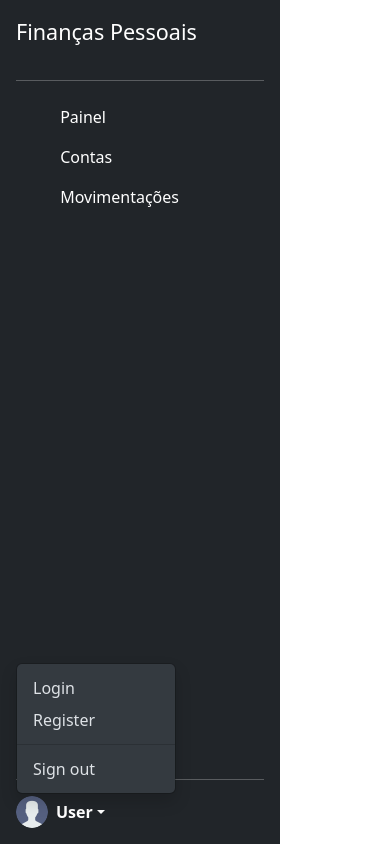
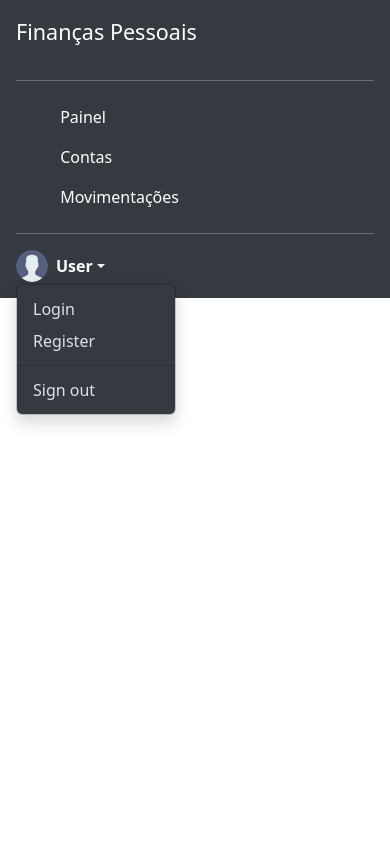
Before and after one commit to wvreis/PersonalFinance-Angular, an Angular app: page / in a window 390 px wide. Both pictures are taken after a click on the link "User". Built offline with nearby package versions, Linux system fonts and the light colour scheme.

Commit message:
Turns menu responsive.

```diff
--- a/src/app/app.component.css
+++ b/src/app/app.component.css
@@ -1,10 +1,10 @@
-nav {
-    height: 100%;
-    position: fixed;
-    z-index: 1;
-}
-
 main {
     padding-top: 10px;
     margin-left: 280px;
 }
+
+@media (max-width: 768px) {
+  main{
+    margin-left: 0;
+  }
+}
--- a/src/app/app.component.html
+++ b/src/app/app.component.html
@@ -1,42 +1,4 @@
-<nav class="d-flex flex-column p-3 text-white bg-dark" style="width: 280px;">
-  <a href="/" class="d-flex align-items-center mb-3 mb-md-0 me-md-auto text-white text-decoration-none">
-    <span class="fs-4">Finanças Pessoais</span>
-  </a>
-  <hr>
-  <ul class="nav nav-pills flex-column mb-auto">
-    <li class="nav-item">
-      <a class="nav-link text-white" routerLink="panel" routerLinkActive="active" >
-        <svg class="bi me-2" width="16" height="16"><use xlink:href="#"/></svg>
-        Painel
-      </a>
-    </li>
-    <li>
-      <a class="nav-link text-white" routerLink="accounts" routerLinkActive="active">
-        <svg class="bi me-2" width="16" height="16"><use xlink:href="#"/></svg>
-        Contas
-      </a>
-    </li>
-    <li>
-      <a class="nav-link text-white" routerLink="transactions" routerLinkActive="active">
-        <svg class="bi me-2" width="16" height="16"><use xlink:href="#"/></svg>
-        Movimentações
-      </a>
-    </li>
-  </ul>
-  <hr>
-  <div class="dropdown">
-    <a href="#" class="d-flex align-items-center text-white text-decoration-none dropdown-toggle" id="dropdownUser1" data-bs-toggle="dropdown" aria-expanded="false">
-      <img src="../assets/user.png" alt="" width="32" height="32" class="rounded-circle me-2">
-      <strong>User</strong>
-    </a>
-    <ul class="dropdown-menu dropdown-menu-dark text-small shadow" aria-labelledby="dropdownUser1">
-      <li><a class="dropdown-item" href="#">Login</a></li>
-      <li><a class="dropdown-item" href="#">Register</a></li>
-      <li><hr class="dropdown-divider"></li>
-      <li><a class="dropdown-item" href="#">Sign out</a></li>
-    </ul>
-  </div>
-</nav>
+<nav-menu></nav-menu>
 
 <main>
   <router-outlet></router-outlet>
--- a/src/app/app.module.ts
+++ b/src/app/app.module.ts
@@ -12,6 +12,7 @@ import { TransactionsComponent } from './features/transactions/transactions.comp
 import { AccountFormComponent } from './features/accounts/account-form/account-form.component';
 import { ErrorInterceptor } from "./core/interceptors/error.interceptor";
 import { ApiInterceptor } from "./core/interceptors/api.interceptor";
+import { NavMenuComponent } from './core/layout/nav-menu/nav-menu.component';
 
 @NgModule({
   declarations: [
@@ -19,7 +20,8 @@ import { ApiInterceptor } from "./core/interceptors/api.interceptor";
     AccountsComponent,
     PanelComponent,
     TransactionsComponent,
-    AccountFormComponent
+    AccountFormComponent,
+    NavMenuComponent
   ],
   imports: [
     BrowserModule,
--- /dev/null
+++ b/src/app/core/layout/nav-menu/nav-menu.component.css
@@ -0,0 +1,18 @@
+.nav-menu {
+  display: flex;
+  flex-direction: column;
+  padding: 1rem;
+  color: white;
+  background-color: #343a40;
+  width: 280px;
+  height: 100%;
+  position: fixed;
+  z-index: 1;
+}
+
+@media (max-width: 768px) {
+  .nav-menu{
+    width: 100%;
+    position: relative;
+  }
+}
--- /dev/null
+++ b/src/app/core/layout/nav-menu/nav-menu.component.html
@@ -0,0 +1,39 @@
+<nav class="nav-menu">
+  <a href="/" class="d-flex align-items-center mb-3 mb-md-0 me-md-auto text-white text-decoration-none">
+    <span class="fs-4">Finanças Pessoais</span>
+  </a>
+  <hr>
+  <ul class="nav nav-pills flex-column mb-auto">
+    <li class="nav-item">
+      <a class="nav-link text-white" routerLink="panel" routerLinkActive="active" >
+        <svg class="bi me-2" width="16" height="16"><use xlink:href="#"/></svg>
+        Painel
+      </a>
+    </li>
+    <li>
+      <a class="nav-link text-white" routerLink="accounts" routerLinkActive="active">
+        <svg class="bi me-2" width="16" height="16"><use xlink:href="#"/></svg>
+        Contas
+      </a>
+    </li>
+    <li>
+      <a class="nav-link text-white" routerLink="transactions" routerLinkActive="active">
+        <svg class="bi me-2" width="16" height="16"><use xlink:href="#"/></svg>
+        Movimentações
+      </a>
+    </li>
+  </ul>
+  <hr>
+  <div class="dropdown">
+    <a href="#" class="d-flex align-items-center text-white text-decoration-none dropdown-toggle" id="dropdownUser1" data-bs-toggle="dropdown" aria-expanded="false">
+      <img src="../assets/user.png" alt="" width="32" height="32" class="rounded-circle me-2">
+      <strong>User</strong>
+    </a>
+    <ul class="dropdown-menu dropdown-menu-dark text-small shadow" aria-labelledby="dropdownUser1">
+      <li><a class="dropdown-item" href="#">Login</a></li>
+      <li><a class="dropdown-item" href="#">Register</a></li>
+      <li><hr class="dropdown-divider"></li>
+      <li><a class="dropdown-item" href="#">Sign out</a></li>
+    </ul>
+  </div>
+</nav>
--- a/src/app/features/accounts/accounts.component.css
+++ b/src/app/features/accounts/accounts.component.css
@@ -55,15 +55,6 @@ body {
     align-items: center
 }
 
-.progress {
-    height: 10px;
-    border-radius: 10px
-}
-
-.progress div {
-    background-color: red
-}
-
 .text1 {
     font-size: 14px;
     font-weight: 600
--- a/src/app/features/accounts/accounts.component.ts
+++ b/src/app/features/accounts/accounts.component.ts
@@ -1,4 +1,3 @@
-import { HttpClient } from '@angular/common/http';
 import { Component, Input, OnDestroy, OnInit } from '@angular/core';
 import { Subject, Subscription, takeUntil } from 'rxjs';
 import { Account } from 'src/app/core/models/account.model';
@@ -17,7 +16,6 @@ export class AccountsComponent implements OnInit, OnDestroy {
   loading: boolean = true;
 
   constructor(
-    private readonly http: HttpClient,
     private readonly accountService: AccountService
   ) {}
 
```
Also changed, not shown: src/app/core/layout/nav-menu/nav-menu.component.ts (added, +10 -0 lines), 1 other file (tests, documents, lock files or other folders).
